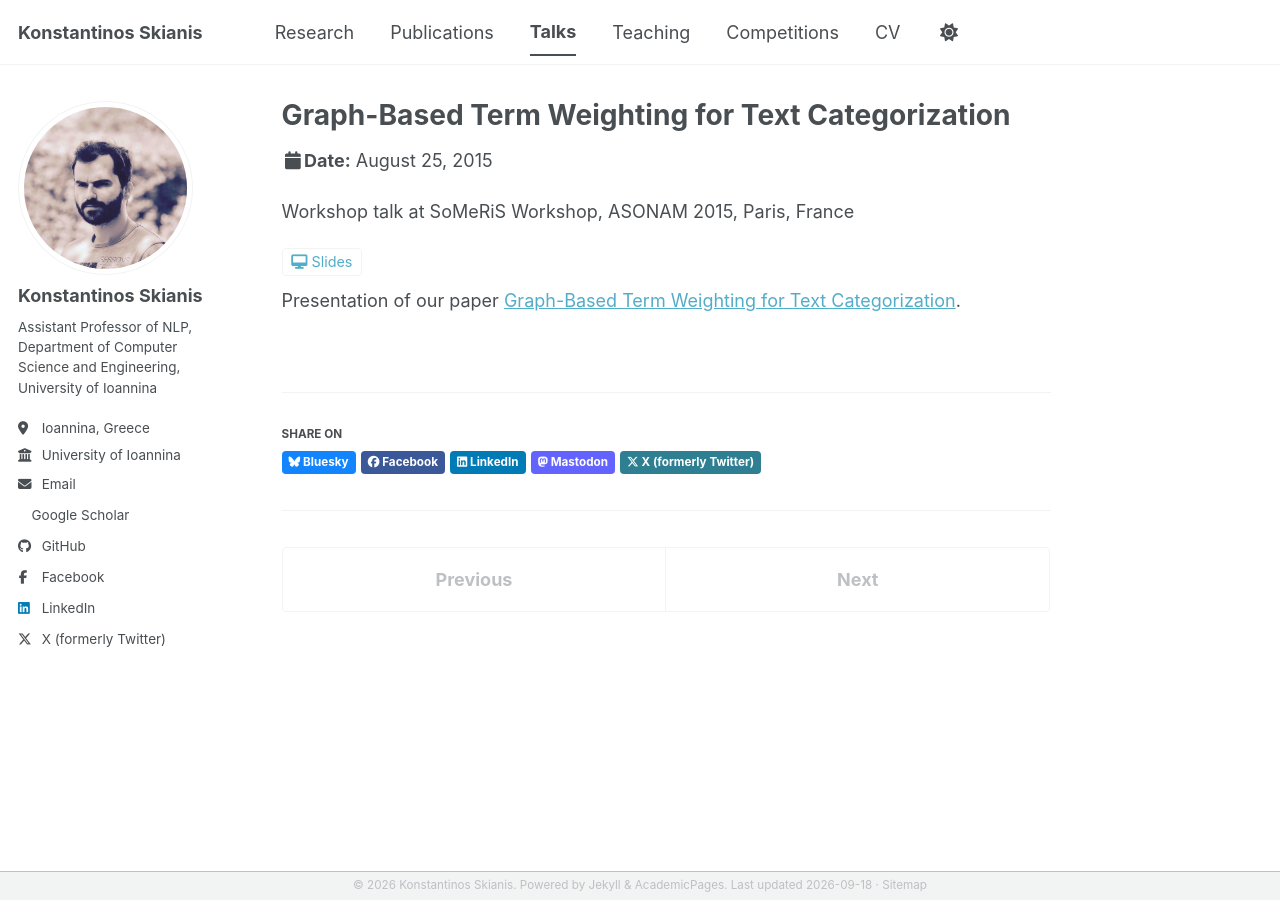
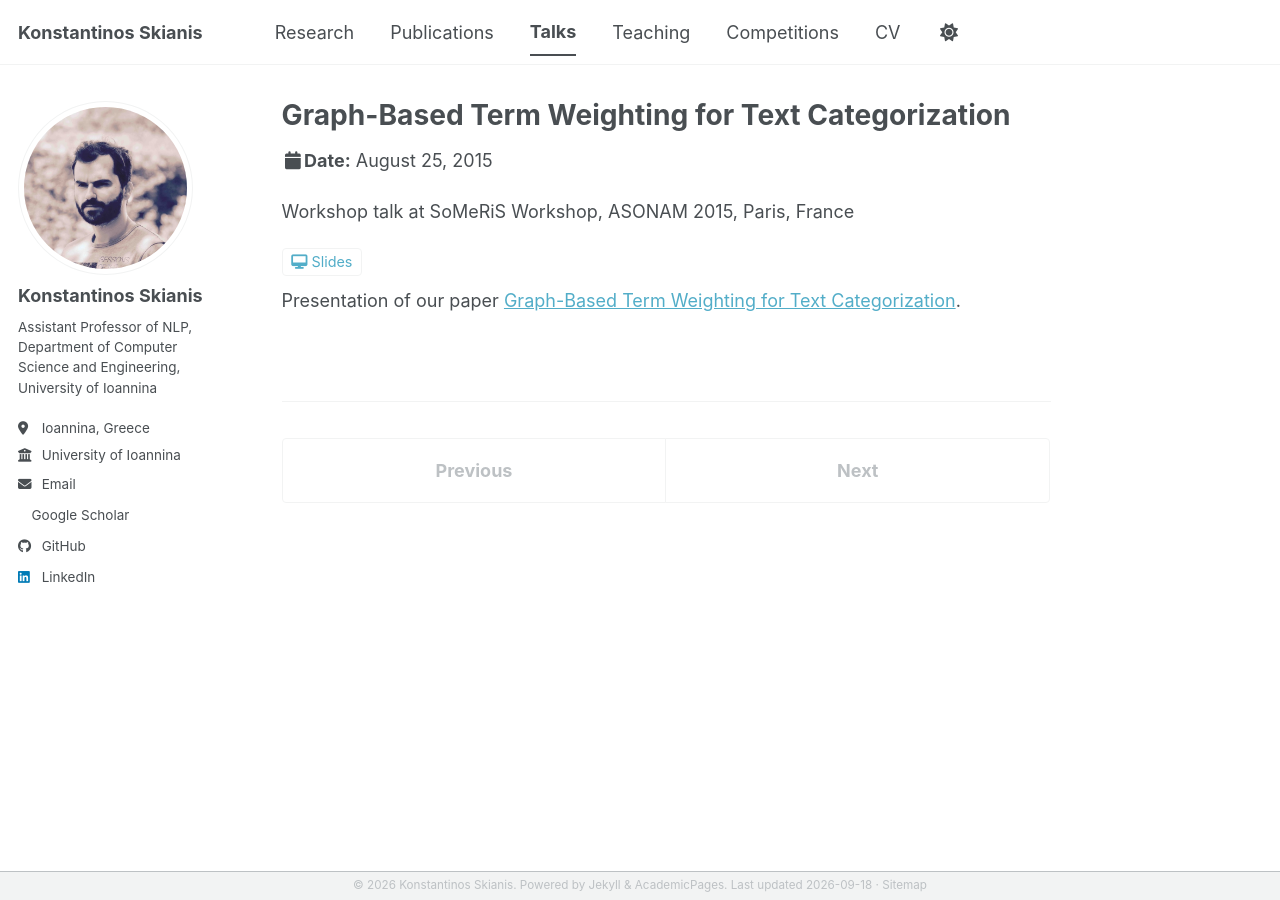
Before and after one commit to y3nk0/y3nk0.github.io, a Jekyll site: the page built from _talks/2015-08-25-graph-based-term-weighting-for-text.md, in a window 1280 px wide. Built offline with Jekyll 4.4.1, drawn with Linux system fonts in a browser that asks for light colours; a style sheet for code colours, icons or effects is not loaded.

Commit message:
Remove Facebook/X from the profile sidebar and disable share buttons
Blank the facebook and twitter author fields and set share: false for
all collections so that item pages no longer show the social share row.

```diff
--- a/_config.yml
+++ b/_config.yml
@@ -58,7 +58,7 @@ author:
   # Social media
   artstation       : # Username
   bluesky          : # Username
-  facebook         : "konstantinos.skianis"
+  facebook         : # Username
   flickr           : # Username
   foursquare       : # Username
   goodreads        : # Username
@@ -74,7 +74,7 @@ author:
   steam            : # Username
   telegram         : # URL
   tumblr           : # Username
-  twitter          : "kskianis"
+  twitter          : # Username for X / Twitter
   vine             : # Username
   weibo            : # Username
   wikipedia        : # Username
@@ -252,7 +252,7 @@ defaults:
       author_profile: true
       read_time: true
       comments: true
-      share: true
+      share: false
       related: true
   # _pages
   - scope:
@@ -268,7 +268,7 @@ defaults:
     values:
       layout: single
       author_profile: true
-      share: true
+      share: false
       comments: true
   # _publications
   - scope:
@@ -277,7 +277,7 @@ defaults:
     values:
       layout: single
       author_profile: true
-      share: true
+      share: false
       comments: true
   # _portfolio
   - scope:
@@ -286,7 +286,7 @@ defaults:
     values:
       layout: single
       author_profile: true
-      share: true
+      share: false
       comment: true
   # _talks
   - scope:
@@ -295,7 +295,7 @@ defaults:
     values:
       layout: talk
       author_profile: true
-      share: true
+      share: false
 
 
 # Sass/SCSS
--- a/_sass/layout/_custom.scss
+++ b/_sass/layout/_custom.scss
@@ -192,24 +192,6 @@
   text-align: center;
 }
 
-/* Smaller social share row on paper and course pages */
-
-.page__share {
-  margin-top: 1.5em;
-  padding-top: 0.6em;
-
-  .page__share-title {
-    margin-bottom: 0.4em;
-    font-size: 0.65em;
-  }
-
-  .btn {
-    margin-bottom: 0;
-    padding: 0.25em 0.6em;
-    font-size: 0.65em;
-  }
-}
-
 /* The theme reserves 9em under the content for its tall fixed footer; the compact footer needs far less */
 body {
   padding-bottom: 3.5em;
```
